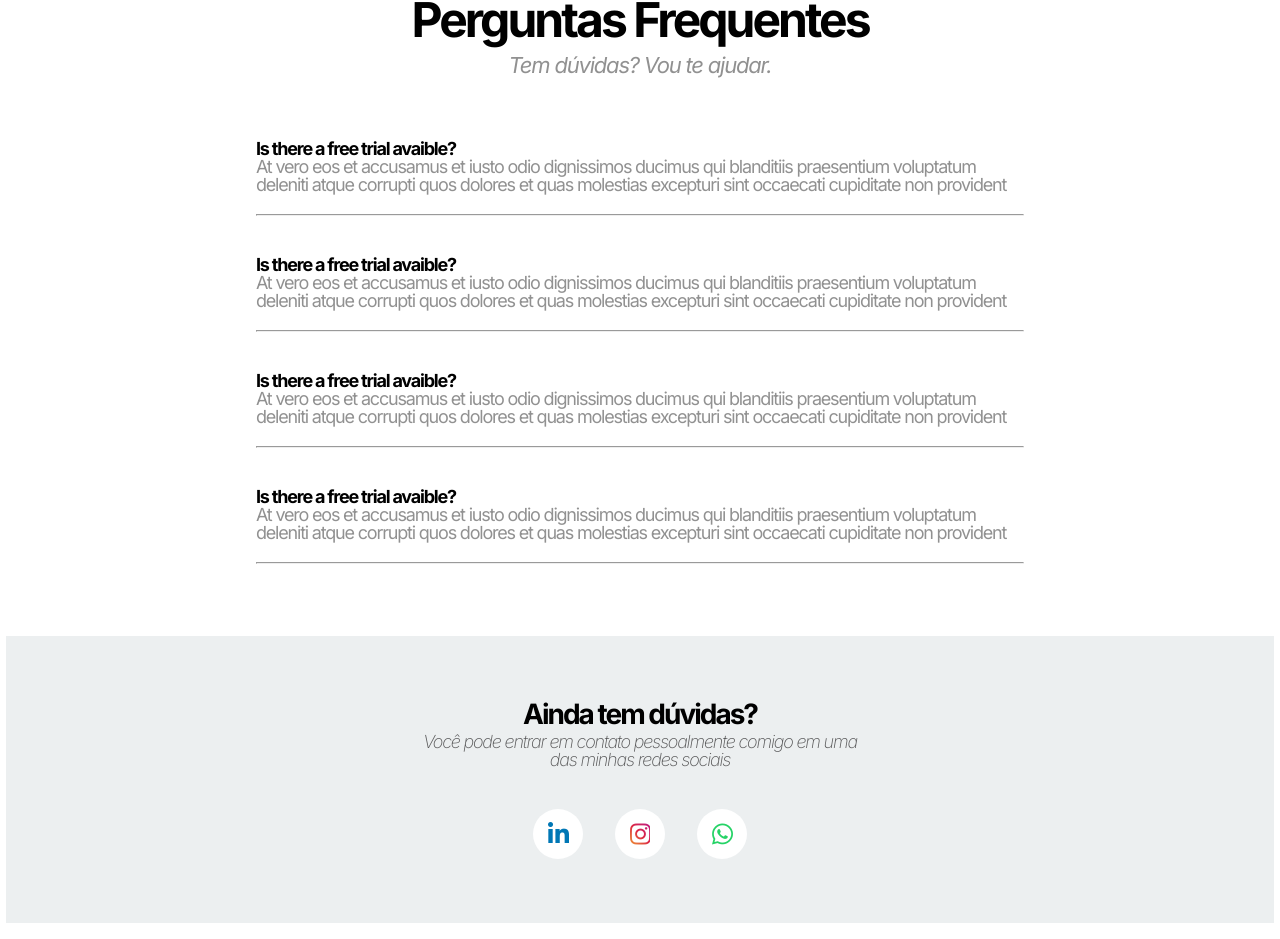
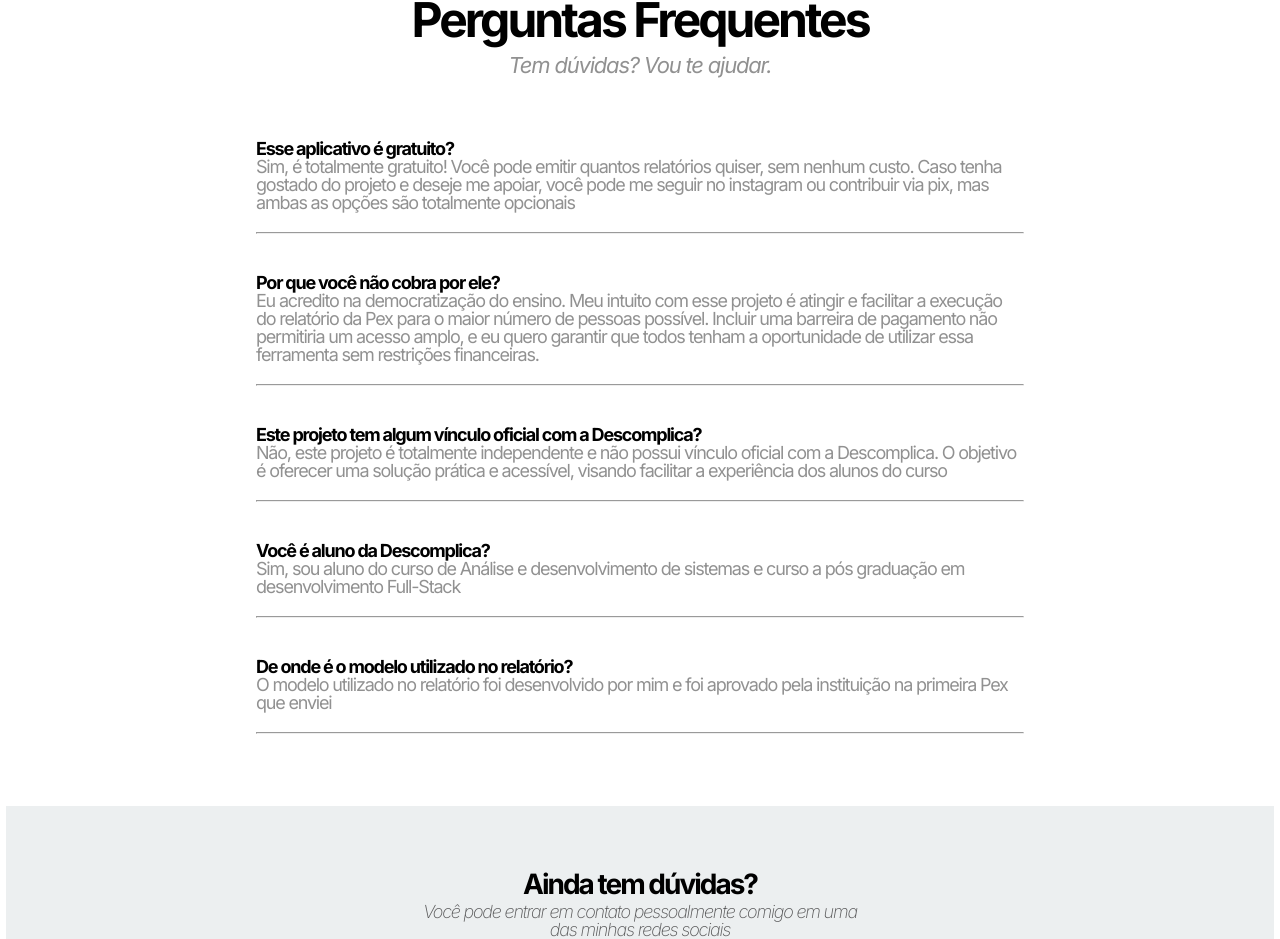
Before and after one commit to Caiorossi00/Gerador-Pex, a React (Vite) app: page / in a window 1280 px wide. Shown: the part 1784-2723 px from the top of the page. Built offline with nearby package versions, Linux system fonts and the light colour scheme.

Commit message:
Perguntas do faq ajustadas

```diff
--- a/index.html
+++ b/index.html
@@ -14,7 +14,7 @@
       src="https://kit.fontawesome.com/d3fb1e03fb.js"
       crossorigin="anonymous"
     ></script>
-    <title>Pex</title>
+    <title>Gerador de Pex - CaioRossi.dev</title>
   </head>
   <body>
     <div id="root"></div>
--- a/src/data/faq.ts
+++ b/src/data/faq.ts
@@ -1,23 +1,28 @@
 const faqData = [
   {
-    question: "Is there a free trial avaible?",
+    question: "Esse aplicativo é gratuito?",
     answer:
-      "At vero eos et accusamus et iusto odio dignissimos ducimus qui blanditiis praesentium voluptatum deleniti atque corrupti quos dolores et quas molestias excepturi sint occaecati cupiditate non provident",
+      "Sim, é totalmente gratuito! Você pode emitir quantos relatórios quiser, sem nenhum custo. Caso tenha gostado do projeto e deseje me apoiar, você pode me seguir no instagram ou contribuir via pix, mas ambas as opções são totalmente opcionais",
   },
   {
-    question: "Is there a free trial avaible?",
+    question: "Por que você não cobra por ele?",
     answer:
-      "At vero eos et accusamus et iusto odio dignissimos ducimus qui blanditiis praesentium voluptatum deleniti atque corrupti quos dolores et quas molestias excepturi sint occaecati cupiditate non provident",
+      "Eu acredito na democratização do ensino. Meu intuito com esse projeto é atingir e facilitar a execução do relatório da Pex para o maior número de pessoas possível. Incluir uma barreira de pagamento não permitiria um acesso amplo, e eu quero garantir que todos tenham a oportunidade de utilizar essa ferramenta sem restrições financeiras.",
   },
   {
-    question: "Is there a free trial avaible?",
+    question: "Este projeto tem algum vínculo oficial com a Descomplica?",
     answer:
-      "At vero eos et accusamus et iusto odio dignissimos ducimus qui blanditiis praesentium voluptatum deleniti atque corrupti quos dolores et quas molestias excepturi sint occaecati cupiditate non provident",
+      "Não, este projeto é totalmente independente e não possui vínculo oficial com a Descomplica. O objetivo é oferecer uma solução prática e acessível, visando facilitar a experiência dos alunos do curso",
   },
   {
-    question: "Is there a free trial avaible?",
+    question: "Você é aluno da Descomplica?",
     answer:
-      "At vero eos et accusamus et iusto odio dignissimos ducimus qui blanditiis praesentium voluptatum deleniti atque corrupti quos dolores et quas molestias excepturi sint occaecati cupiditate non provident",
+      "Sim, sou aluno do curso de Análise e desenvolvimento de sistemas e curso a pós graduação em desenvolvimento Full-Stack",
+  },
+  {
+    question: "De onde é o modelo utilizado no relatório?",
+    answer:
+      "O modelo utilizado no relatório foi desenvolvido por mim e foi aprovado pela instituição na primeira Pex que enviei",
   },
 ];
 
```
